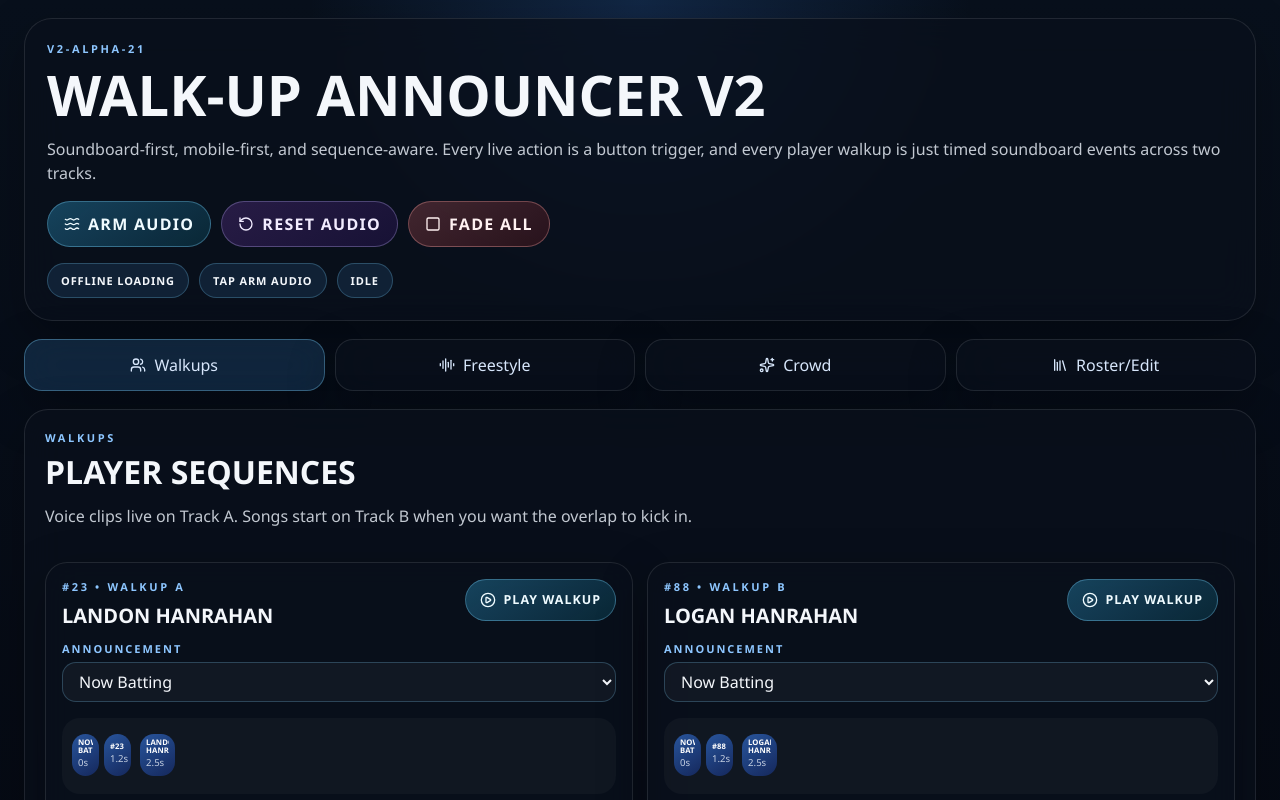
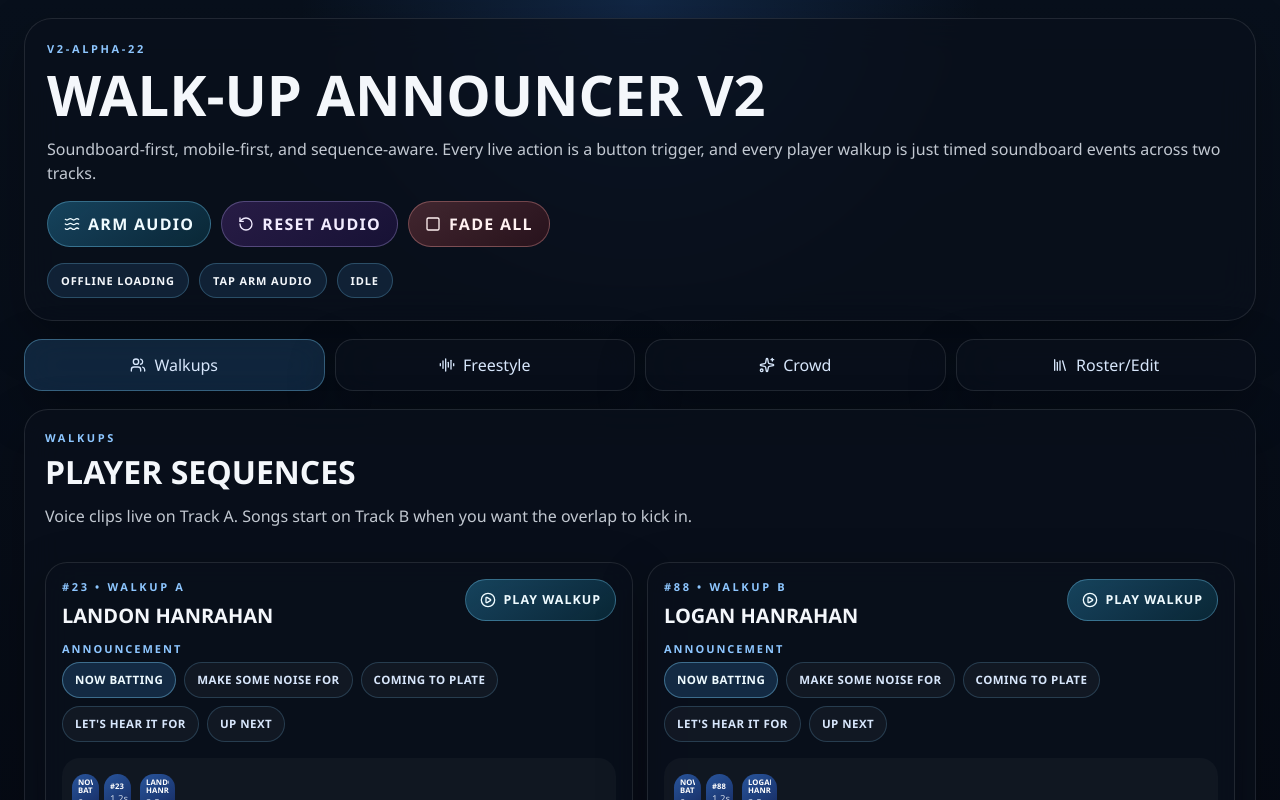
Before and after one commit to ClayBoneNJ/walk-up-announcer, a React (Vite) app in the folder v2/: page / in a window 1280 px wide. Shown: the top 800 px of the page. Built offline with nearby package versions, Linux system fonts and the light colour scheme.

Commit message:
Use exclusive announcement buttons in v2

```diff
--- a/v2/src/App.jsx
+++ b/v2/src/App.jsx
@@ -14,7 +14,7 @@ import {
 import { usePlaybackEngine } from "./hooks/usePlaybackEngine";
 import { announcementOptions, clipLibrary, players, screenTabs } from "./lib/sampleData";
 
-const APP_BUILD_LABEL = "v2-alpha-21";
+const APP_BUILD_LABEL = "v2-alpha-22";
 const TIMELINE_TOTAL_DURATION_MS = 20000;
 const SONG_NUDGE_MS = 250;
 
@@ -265,26 +265,31 @@ export default function App() {
                   </div>
 
                     <div className="player-config-row">
-                      <label
-                        className="player-config-field"
-                        htmlFor={`announcement-${player.id}`}
-                      >
+                      <div className="player-config-field">
                         <span>Announcement</span>
-                        <select
-                          id={`announcement-${player.id}`}
-                          value={player.sequence.find((event) => event.track === "A" && event.startMs === 0)?.clip.id || ""}
-                          onChange={(event) => updateAnnouncement(player.id, event.target.value)}
+                        <div
+                          className="announcement-button-row"
+                          role="group"
+                          aria-label={`${player.name} announcement`}
                         >
-                          {announcementOptions.map((clip) => (
-                            <option
-                              key={clip.id}
-                              value={clip.id}
-                            >
-                              {clip.label}
-                            </option>
-                          ))}
-                        </select>
-                      </label>
+                          {announcementOptions.map((clip) => {
+                            const selected =
+                              player.sequence.find((event) => event.track === "A" && event.startMs === 0)?.clip.id ===
+                              clip.id;
+
+                            return (
+                              <button
+                                key={clip.id}
+                                type="button"
+                                onClick={() => updateAnnouncement(player.id, clip.id)}
+                                className={`announcement-option-button ${selected ? "announcement-option-button-active" : ""}`}
+                              >
+                                {clip.label}
+                              </button>
+                            );
+                          })}
+                        </div>
+                      </div>
                     </div>
 
                     <div className="timeline-shell">
--- a/v2/src/index.css
+++ b/v2/src/index.css
@@ -256,21 +256,37 @@ button {
   gap: 6px;
 }
 
+.announcement-button-row {
+  display: flex;
+  flex-wrap: wrap;
+  gap: 8px;
+}
+
+.announcement-option-button {
+  min-height: 36px;
+  border: 1px solid rgba(125, 211, 252, 0.2);
+  border-radius: 999px;
+  background: rgba(255, 255, 255, 0.04);
+  color: #d7e6fb;
+  padding: 0 12px;
+  font-size: 0.72rem;
+  font-weight: 700;
+  letter-spacing: 0.04em;
+  text-transform: uppercase;
+}
+
+.announcement-option-button-active {
+  border-color: rgba(125, 211, 252, 0.4);
+  background: rgba(72, 169, 255, 0.18);
+  color: #effbff;
+}
+
 .player-config-field span {
   color: #8dc6ff;
   font-size: 11px;
   font-weight: 700;
   letter-spacing: 0.18em;
   text-transform: uppercase;
-}
-
-.player-config-field select {
-  min-height: 40px;
-  border: 1px solid rgba(125, 211, 252, 0.24);
-  border-radius: 14px;
-  background: rgba(255, 255, 255, 0.04);
-  color: #f4f7fb;
-  padding: 0 12px;
 }
 
 .player-card h3,
```
